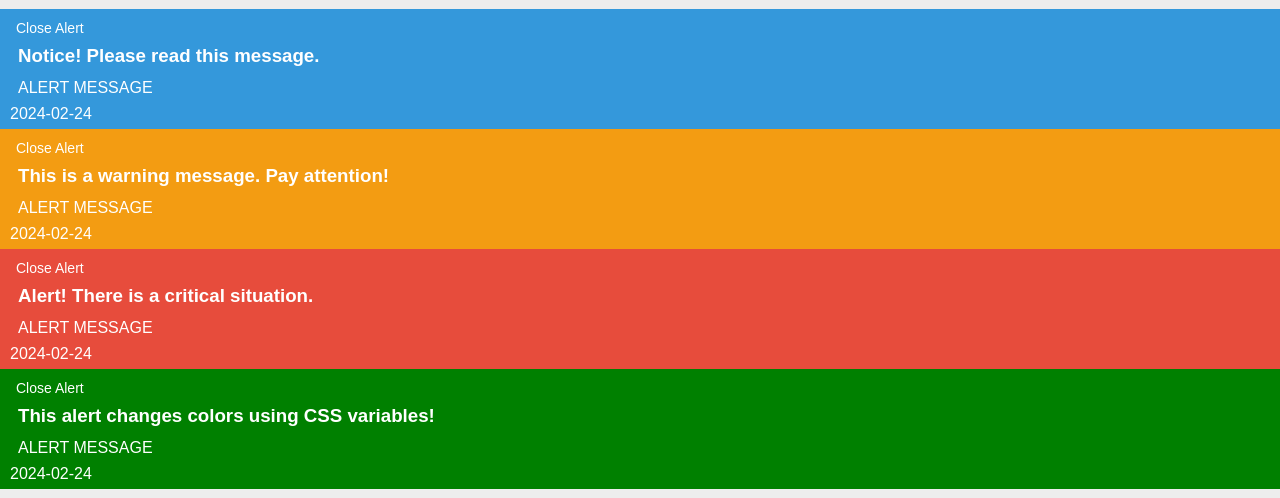
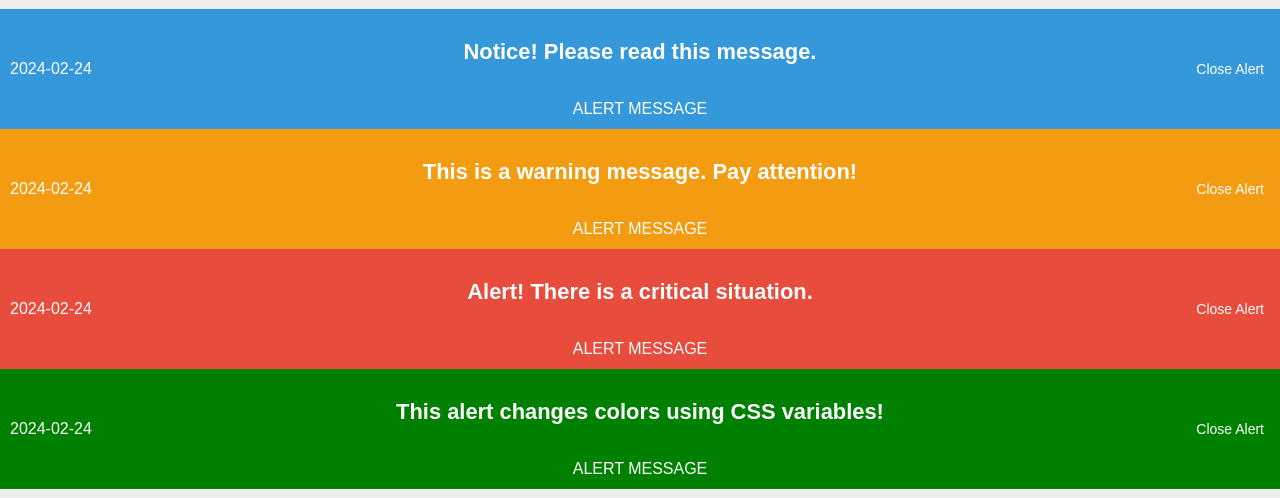
Before and after one commit to infodigger33/polaris-chip, a website with bundled scripts: page index.html in a window 1280 px wide. Shown: the part 60-558 px from the top of the page. Built offline with nearby package versions, Linux system fonts and the light colour scheme.

Commit message:
Alert!
V2.2

(this isnt good, i just need feedback)

```diff
--- a/index.html
+++ b/index.html
@@ -63,22 +63,22 @@
     <h1>Alert!</h1>
 
     <custom-alert status="notice" date="2024-02-24" sticky>
-      <h3>Notice! Please read this message.</h3>
+      <h3 slot="title">Notice! Please read this message.</h3>
       <p>ALERT MESSAGE</p>
     </custom-alert>
 
     <custom-alert status="warning" date="2024-02-24">
-      <h3>This is a warning message. Pay attention!</h3>
+      <h3 slot="title">This is a warning message. Pay attention!</h3>
       <p>ALERT MESSAGE</p>
     </custom-alert>
 
     <custom-alert status="alert" date="2024-02-24">
-      <h3>Alert! There is a critical situation.</h3>
+      <h3 slot="title">Alert! There is a critical situation.</h3>
       <p>ALERT MESSAGE</p>
     </custom-alert>
 
     <custom-alert id="color-changing-alert" status="notice" date="2024-02-24">
-      <h3>This alert changes colors using CSS variables!</h3>
+      <h3 slot="title">This alert changes colors using CSS variables!</h3>
       <p>ALERT MESSAGE</p>
     </custom-alert>
 
--- a/src/custom-alert.js
+++ b/src/custom-alert.js
@@ -50,18 +50,40 @@ export class CustomAlert extends LitElement {
         overflow: hidden;
         transition: all 0.3s ease;
         color: #fff;
+
+        display: flex;
+        align-items: center;
+        justify-content: space-between;
       }
 
       .closed .alert-content {
         height: var(--custom-alert-closed-height, var(--custom-alert-height, 50px));
       }
 
-      /* @media (max-width: 600px) {
-        :host([sticky]) .alert-content {
-        }
-      } */
+      .left-section,
+      .right-section {
+        flex: 1;
+      }
 
-      .toggle-button, .toggle-button:focus{
+      .middle-section {
+        flex: 3;
+        display: flex;
+        flex-direction: column;
+        justify-content: center;
+        align-items: center;
+      }
+
+      /* Adjust styles for text content inside the middle-section */
+      .middle-section slot {
+        text-align: center;
+      }
+
+      .right-section {
+        display: flex;
+        justify-content: flex-end;
+      }
+
+      .toggle-button, .toggle-button:focus {
         cursor: pointer;
         border: none;
         background: none;
@@ -86,11 +108,20 @@ export class CustomAlert extends LitElement {
   render() {
     return html`
       <div class="alert-content ${this.open ? '' : 'closed'}" ?sticky="${this.sticky}">
-        <button class="toggle-button" @click="${this.toggleAlert}">
-          ${this.open ? 'Close' : 'Open'} Alert
-        </button>
-        <slot></slot>
-        <div class="date">${this.date}</div>
+        <div class="left-section">
+          <div class="date">${this.date}</div>
+        </div>
+
+        <div class="middle-section">
+          <h3><slot name="title"></slot></h3>
+          ${this.open ? html`<slot></slot>` : ''}
+        </div>
+
+        <div class="right-section">
+          <button class="toggle-button" @click="${this.toggleAlert}">
+            ${this.open ? 'Close' : 'Open'} Alert
+          </button>
+        </div>
       </div>
     `;
   }
```
